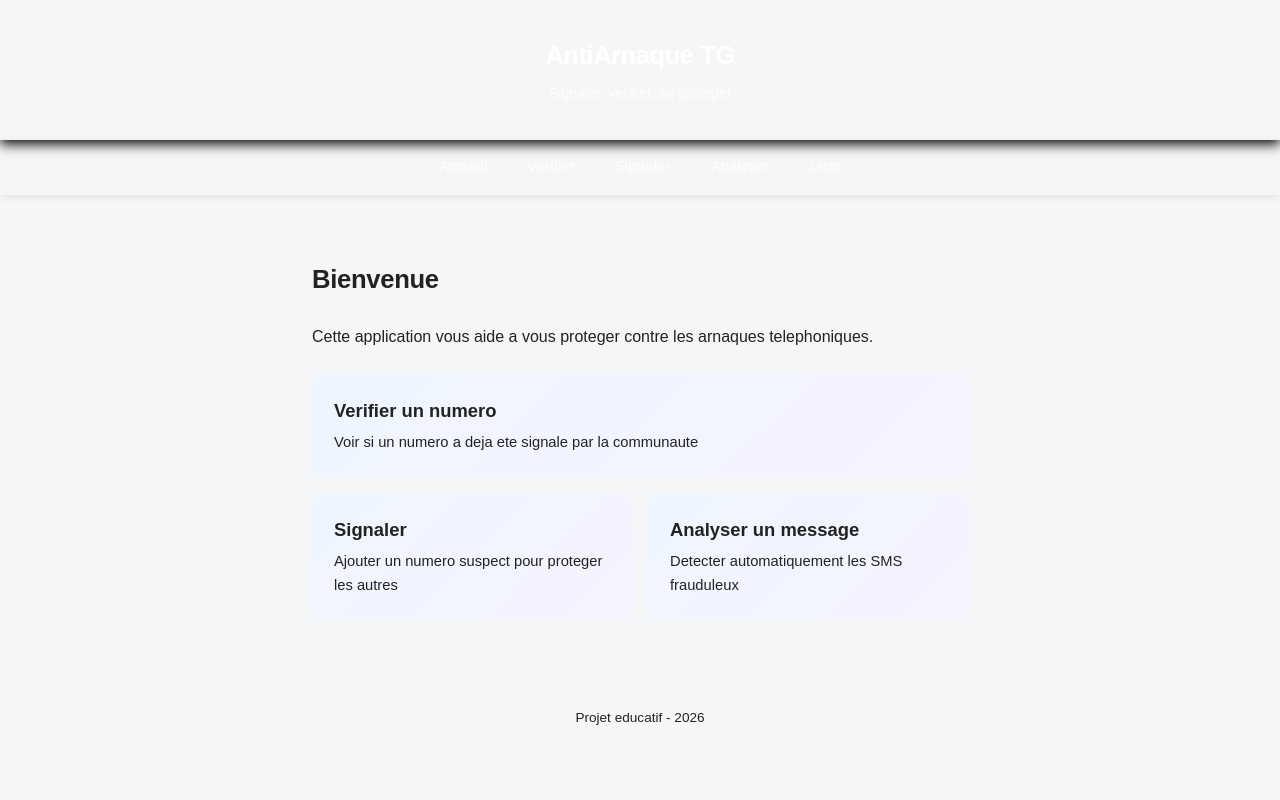
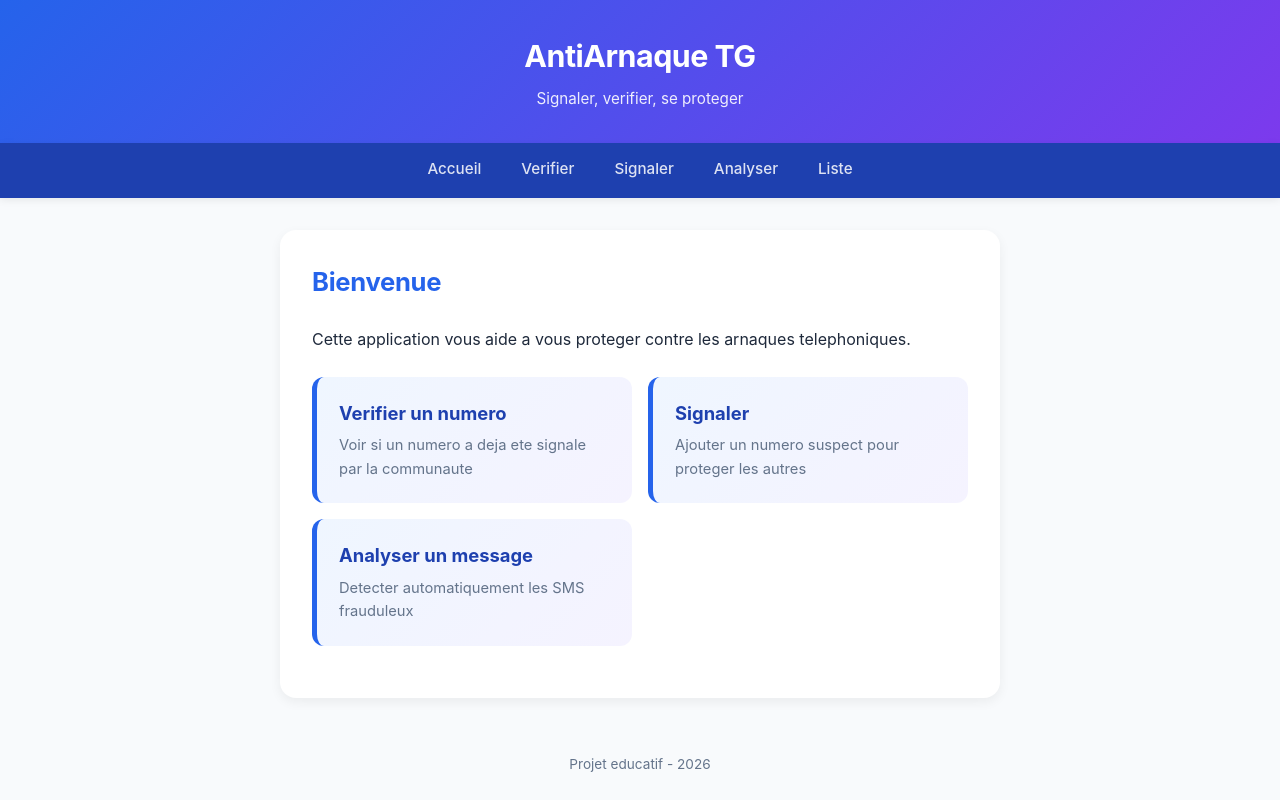
Before and after one commit to edwigeanne01-commits/antianarque-Tg, a Flask app: page / in a window 1280 px wide. Run offline with Flask 3, Linux system fonts and the light colour scheme.

Commit message:
Fix CSS complet avec variables

```diff
--- a/static/style.css
+++ b/static/style.css
@@ -1,32 +1,60 @@
-* { box-sizing: border-box; margin: 0; padding: 0; }
+/* ===== Variables ===== */
+:root {
+    --primary: #2563eb;
+    --primary-dark: #1e40af;
+    --primary-light: #dbeafe;
+    --accent: #7c3aed;
+    --success: #16a34a;
+    --warning: #ea580c;
+    --danger: #dc2626;
+    --bg: #f8fafc;
+    --card-bg: #ffffff;
+    --text: #1e293b;
+    --text-light: #64748b;
+    --border: #e2e8f0;
+    --shadow: 0 4px 12px rgba(0, 0, 0, 0.06);
+    --shadow-hover: 0 8px 24px rgba(37, 99, 235, 0.15);
+}
+
+/* ===== Reset & Base ===== */
+* {
+    box-sizing: border-box;
+    margin: 0;
+    padding: 0;
+}
 
 body {
-    font-family: Arial, sans-serif;
-    background: #f4f6f8;
-    color: #222;
+    font-family: -apple-system, BlinkMacSystemFont, "Segoe UI", Roboto, "Helvetica Neue", Arial, sans-serif;
+    background: var(--bg);
+    color: var(--text);
     line-height: 1.6;
+    min-height: 100vh;
+    display: flex;
+    flex-direction: column;
 }
 
+/* ===== Header ===== */
 header {
     background: linear-gradient(135deg, var(--primary) 0%, var(--accent) 100%);
     color: white;
-    padding: 35px 20px;
+    padding: 32px 20px;
     text-align: center;
-    box-shadow: 0 4px 12px rgba(0, 0, 0, 1);
+    box-shadow: 0 4px 12px rgba(0, 0, 0, 0.1);
 }
 
 header h1 {
-       font-size: 1.6rem;
+    font-size: 1.9rem;
     font-weight: 700;
     letter-spacing: -0.5px;
     margin-bottom: 6px;
 }
+
 header p {
-    font-size: 0.9rem;
+    font-size: 0.95rem;
     opacity: 0.9;
-     font-weight:400 ;
 }
 
+/* ===== Navigation ===== */
 nav {
     display: flex;
     flex-wrap: wrap;
@@ -67,8 +96,8 @@ main {
 
 h2 {
     margin-bottom: 24px;
- color: var(--primary-drak);
-font-size:1.6rem;
+    color: var(--primary);
+    font-size: 1.6rem;
     font-weight: 700;
     letter-spacing: -0.3px;
 }
@@ -157,9 +188,6 @@ button:active {
 }
 
 .carte h3 {
-    display: flex;
-    align-items: center;
-    gap: 8px;
     font-size: 1.15rem;
 }
 
@@ -304,9 +314,6 @@ footer {
 @media (min-width: 600px) {
     .cartes {
         grid-template-columns: 1fr 1fr;
-    }
-    .carte:first-child {
-        grid-column: 1 / -1;
     }
 }
 
@@ -334,9 +341,15 @@ footer {
         --primary-light: #1e3a8a;
     }
 
-    body { background: var(--bg); }
+    body {
+        background: var(--bg);
+    }
 
-    h2, h3 {
+    h2 {
+        color: #93c5fd;
+    }
+
+    h3 {
         color: #93c5fd;
     }
 
@@ -345,8 +358,8 @@ footer {
         color: #f1f5f9;
     }
 
+    .carte h3 { color: #93c5fd; }
     .carte p { color: #cbd5e1; }
-    .carte h3 { color: #93c5fd; }
 
     input, select, textarea {
         background: #0f172a;
@@ -358,9 +371,9 @@ footer {
     .alerte { background: #7c2d12; color: #fdba74; }
     .danger { background: #7f1d1d; color: #fca5a5; }
 
-    .resultat.rouge { background: linear-gradient(135deg, #7f1d1d 0%, #991b1b 100%); }
-    .resultat.orange { background: linear-gradient(135deg, #7c2d12 0%, #9a3412 100%); }
-    .resultat.vert { background: linear-gradient(135deg, #14532d 0%, #166534 100%); }
+    .resultat.rouge { background: #7f1d1d; }
+    .resultat.orange { background: #7c2d12; }
+    .resultat.vert { background: #14532d; }
 
     tr:hover { background: #334155; }
     th { background: linear-gradient(135deg, #1e40af 0%, #4c1d95 100%); }
```
Also changed, not shown: other parts of static/style.css (+23 -38 lines). Lines whose indentation alone changed are shown as unchanged.
